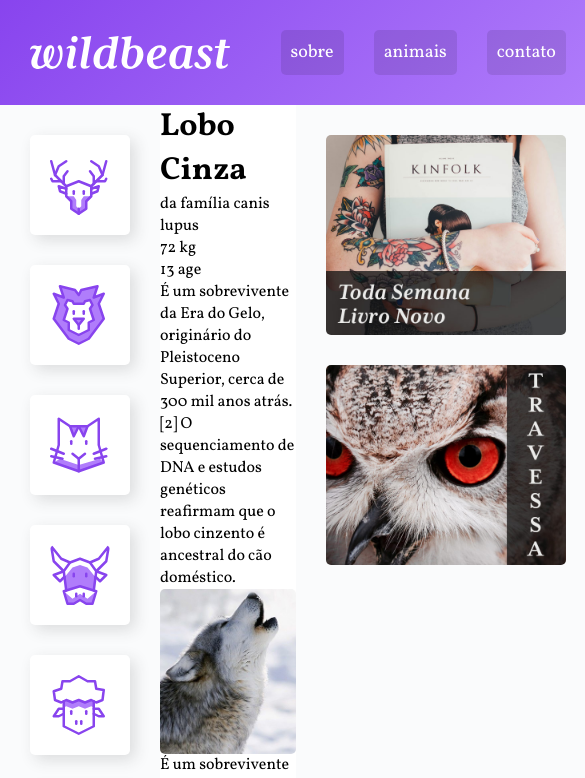
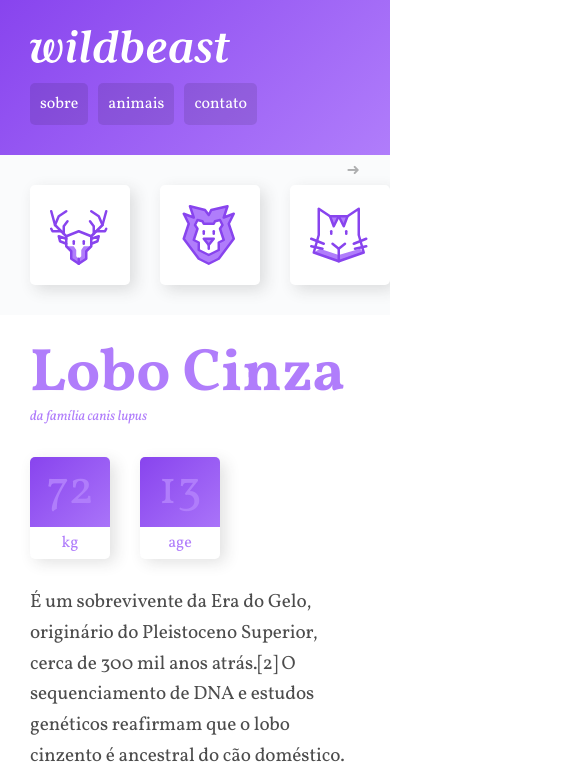
Before and after one commit to devcarloshenrique/Css-Grid-Layout-Origamid, a plain HTML site: page index.html in a window 390 px wide. Shown: the top 778 px of the page, 585 px wide, since content can reach past the window. Drawn offline with Linux system fonts and the light colour scheme.

Commit message:
refactor: stylized and responsive template

```diff
--- a/css/style.css
+++ b/css/style.css
@@ -17,6 +17,7 @@ a {
 
 img {
     display: block;
+    width: 100%;
     max-width: 100%;
     border-radius: 5px;
 }
@@ -30,6 +31,29 @@ img {
     "header   header header"
     "sidenav  content anuncios"
     "footer   footer footer";
+}
+
+@media (max-width: 1200px) {
+    .estrutura {
+        grid-template-areas:
+        "header header header"
+        "sidenav content content"
+        "sidenav anuncios anuncios"
+        "footer footer footer";
+    }
+}
+
+@media (max-width: 760px) {
+    .estrutura {
+        grid-template-columns: 100%;
+        grid-template-areas:
+        "header"
+        "sidenav"
+        "content"
+        "content"
+        "anuncios"
+        "footer";
+    }
 }
 
 /*HEADER*/
@@ -70,6 +94,22 @@ img {
     background: rgba(0,0,0,.3);
 }
 
+@media (max-width: 760px) {
+    .header {
+        grid-template-columns: auto;
+    }
+    .logo {
+        margin-bottom: 20px;
+    }
+    .header nav a {
+        font-size: 1em;
+    }
+    .header nav li + li {
+        margin-left: 10px;
+    }
+
+}
+
 /* SIDENAV */
 
 .sidenav {
@@ -94,10 +134,181 @@ img {
     background: #B07DFB;
 }
 
+
+@keyframes seta {
+    from {
+        right: 30px;
+    }
+    to {
+        right: 20px;
+    }
+}
+
+@media (max-width: 760px) {
+    .sidenav {
+        overflow-x: auto;
+        -webkit-overflow-scrolling: touch;
+        -ms-overflow-style: -ms-autohiding-scrollbar;
+        position: relative;
+    }
+    .sidenav::after {
+        content: "➜";
+        position: absolute;
+        top: 5px;
+        right: 30px;
+        color: rgba(0,0,0,0.3);
+        animation: seta 0.5s ease-out 0s infinite alternate;
+    }
+
+    .sidenav ul {
+        display: flex;
+    }
+
+    .sidenav ul li {
+        flex: 1 0 60px;
+    }
+
+    .sidenav {
+        padding: 0 30px;
+    }
+
+    .sidenav li a {
+        margin: 30px 30px 30px 0;
+    }
+}
+
 /* CONTENT */
 
 .content {
     grid-area: content;
+    max-width: 900px;
+    margin: 0 auto;
+    padding: 30px;
+    display: grid;
+    grid-template-columns: 1fr 1fr;
+    gap: 30px;
+}
+
+@media (max-width: 600px) {
+    .content {
+        grid-template-columns: auto;
+    }
+}
+
+.content .col-wide {
+    grid-column: 1 / -1;
+}
+
+.content .imagem-1 {
+    grid-row: span 2;
+    align-self: end;
+}
+
+.content .imagem-2 {
+    align-self: end;
+}
+
+/* ESTILOS GERAIS */
+
+P {
+    font-size: 1.2em;
+    line-height: 1.6em;
+    letter-spacing: -0.005em;
+    color: rgba(0,0,0,0.7);
+}
+
+.informacoes p + p {
+    margin-top: 30px;
+}
+
+/* TITULO */
+
+.titulo {
+    color: #B07DFB;
+}
+
+.titulo h1 {
+    font-size: 3.75em;
+    line-height: 1em;
+    font-weight: 700;
+}
+
+.titulo span {
+    font-size: 0.875em;
+    font-style: italic;
+}
+
+/* CARACTERISTICAS */
+
+.caracteristicas {
+    display: flex;
+    align-items: flex-start;
+}
+
+.caracteristicas > div {
+    width: 80px;
+    text-align: center;
+    background: linear-gradient(135deg, #8844EE, #B07DFB);
+    border-radius: 5px;
+    box-shadow: 5px 5px 15px 0px rgba(44,44,44,0.15);
+    position: relative;
+}
+
+.caracteristicas > div:first-child {
+    margin-right: 30px;
+}
+
+.caracteristicas span {
+    display: block;
+    color: #B07DFB;
+}
+
+.caracteristicas .numero {
+    font-size: 3em;
+    line-height: 1;
+    margin: 10px auto;
+}
+
+.caracteristicas .rotulo {
+    background: #FFF;
+    border-radius: 0 0 5px 5px;
+    padding: 5px 0;
+    position: relative;
+    top: 2px;
+}
+
+.destaque {
+    font-size: 00.875em;
+    color: #B07DFB;
+    max-width: 16em;
+}
+
+.citacao, .atributos {
+    padding: 30px;
+    border-radius: 5px;
+    box-shadow: 5px 5px 15px 0px rgba(44,44,44,0.15);
+    background: linear-gradient(135deg, #8844EE, #B07DFB);
+    align-self: start;
+}
+
+.citacao p {
+    font-size: 1.5em;
+    font-style: italic;
+    text-align: center;
+    max-width: 500px;
+    margin: 0 auto;
+    color: #FFF;
+}
+
+.atributos li {
+    color: #FFF;
+    font-family: Courier, monospace;
+    font-size: 1.125em;
+    padding: 15px;
+}
+
+.atributos li + li {
+    border-top: 2px solid #B07DFB;
 }
 
 /* ANUNCIOS */
@@ -109,6 +320,7 @@ img {
     align-content: start;
     padding: 30px;
     gap: 30px;
+    grid-template-columns: repeat(auto-fit, minmax(150px, 1fr));
 }
 
 /* FOOTER */
--- a/index.html
+++ b/index.html
@@ -56,19 +56,19 @@
         </div>
       </div>
 
-      <p>É um sobrevivente da Era do Gelo, originário do Pleistoceno Superior, cerca de 300 mil anos atrás.[2] O sequenciamento de DNA e estudos genéticos reafirmam que o lobo cinzento é ancestral do cão doméstico.</p>
+      <p class="col-wide">É um sobrevivente da Era do Gelo, originário do Pleistoceno Superior, cerca de 300 mil anos atrás.[2] O sequenciamento de DNA e estudos genéticos reafirmam que o lobo cinzento é ancestral do cão doméstico.</p>
 
-      <img src="img/wolf1.jpg" alt="Wolf 1">
+      <img class="imagem-1" src="img/wolf1.jpg" alt="Wolf 1">
 
-      <p>É um sobrevivente da Era do Gelo, originário do Pleistoceno Superior, cerca de 300 mil anos atrás.[2] O sequenciamento de DNA e estudos.</p>
+      <p class="destaque">É um sobrevivente da Era do Gelo, originário do Pleistoceno Superior, cerca de 300 mil anos atrás.[2] O sequenciamento de DNA e estudos.</p>
 
-      <img src="img/wolf2.jpg" alt="Wolf 2">
+      <img class="imagem-2" src="img/wolf2.jpg" alt="Wolf 2">
 
       <p>O peso e tamanho dos lobos variam muito em todo o mundo, tendendo a aumentar proporcionalmente com a latitude, como previsto pela teoria de Christian Bergmann. Em geral, a altura, medida a partir dos ombros, varia de 60 a 95 centímetros.</p>
 
       <p>O peso varia geograficamente. Em média, os lobos europeus pesam 38,5 kg; os lobos da América do Norte, 36 kg; os lobos indianos e árabes, 25 kg.[7] Embora raros, lobos com mais de 77 kg foram encontrados no Alasca, Canadá,[8] e na antiga União Soviética.</p>
 
-      <blockquote class="citacao">
+      <blockquote class="citacao col-wide">
         <p>“Há algo no uivar do lobo que tira um homem do aqui e agora e o transporta para uma floresta da mente.”</p>
       </blockquote>
 
@@ -87,7 +87,7 @@
         <p>É um sobrevivente da Era do Gelo, originário do Pleistoceno Superior, cerca de 300 mil anos atrás.[2] O sequenciamento de DNA e estudos genéticos reafirmam que o lobo cinzento é ancestral do cão doméstico.</p>
       </div>
 
-      <img src="img/wolf3.jpg" alt="Wolf 3">
+      <img class="col-wide" src="img/wolf3.jpg" alt="Wolf 3">
 
     </main>
 
```
